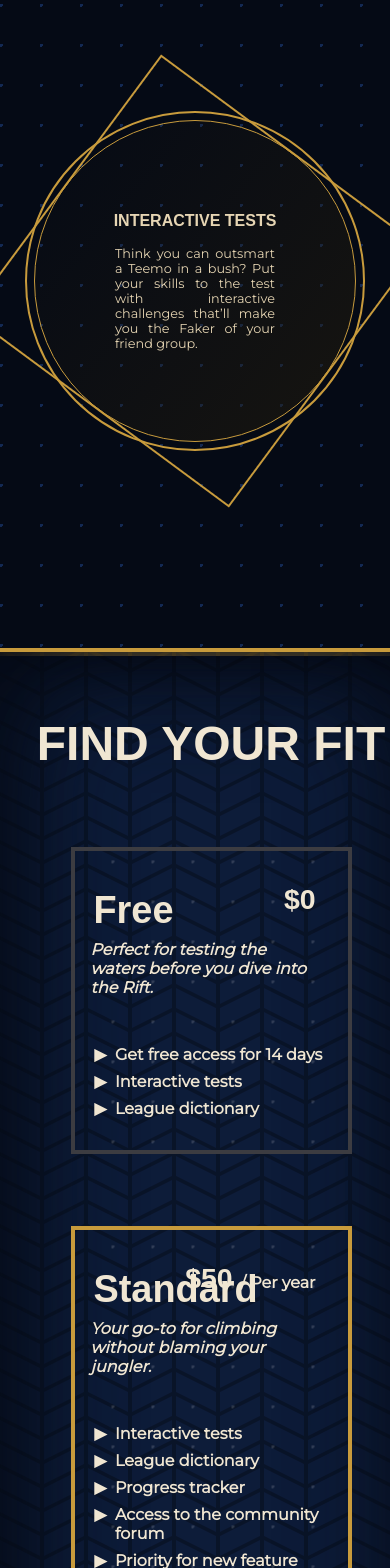
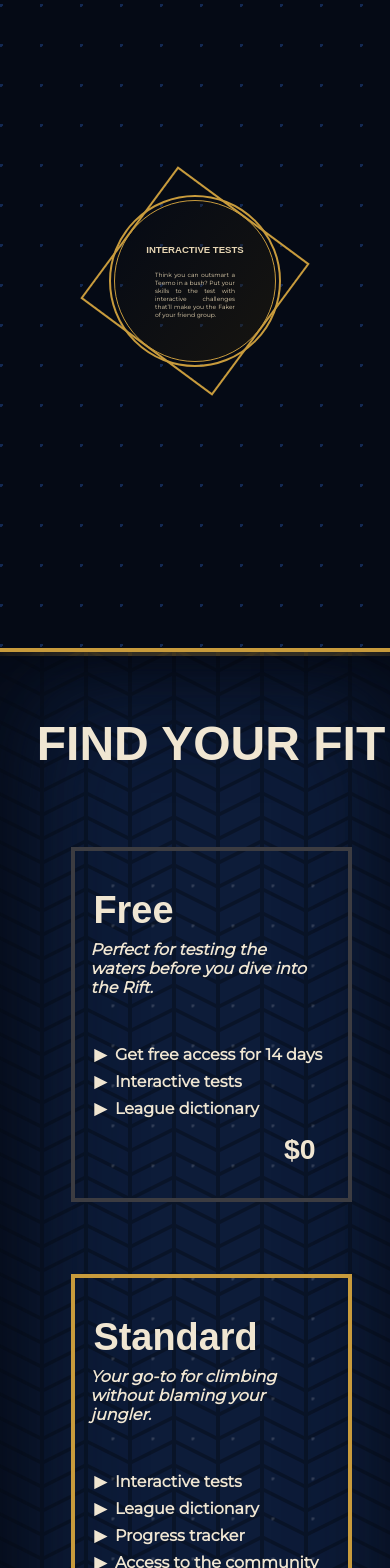
Before and after one commit to iEloyB/leagueschool-frontend, a React (Vite) app: page / in a window 390 px wide. Shown: the part 1040-2608 px from the top of the page. Built offline with nearby package versions, Linux system fonts and the light colour scheme; a web font is replaced by a local one.

Commit message:
Fixing responsive problems

```diff
--- a/src/pages/LandingPage/LandingPage.module.css
+++ b/src/pages/LandingPage/LandingPage.module.css
@@ -506,12 +506,12 @@
     height: fit-content;
   }
 
-  .price {
-    top: 2em;
+  .pricingContainer article:hover .price {
+    transform: none;
   }
 
-  .pricingContainer article:hover .price {
-    transform: none;
+  .pricingContainer ul {
+    margin-bottom: 5em;
   }
 
   .pricingContainer > h1 {
@@ -586,4 +586,18 @@
   .pricingContainer {
     gap: 5em;
   }
+
+  .currentFeature > div {
+    position: relative;
+    width: 10em;
+    height: 10em;
+  }
+
+  .currentFeature h2 {
+    font-size: 0.6em;
+  }
+
+  .currentFeature p {
+    font-size: 0.3em;
+  }
 }
```
